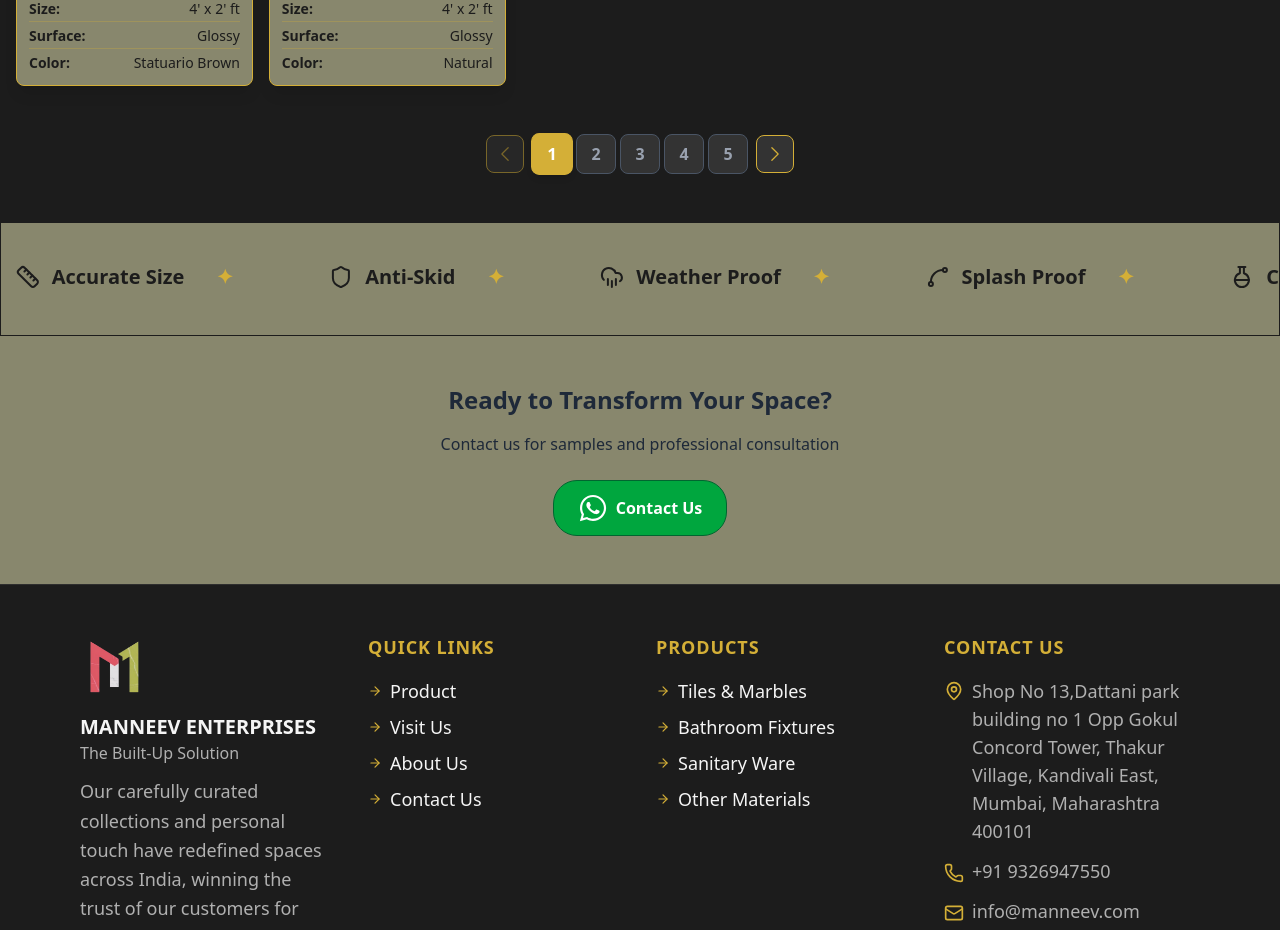
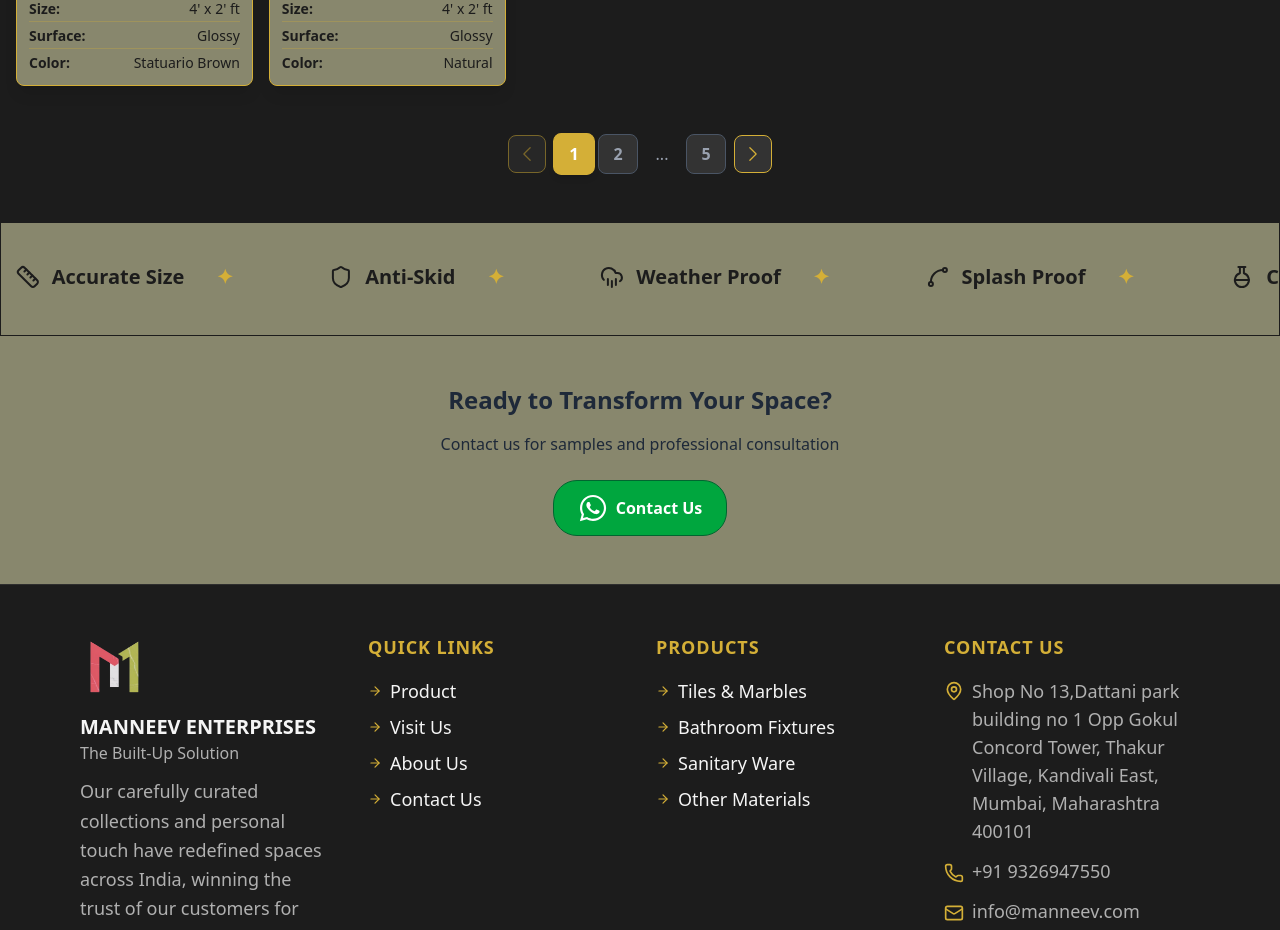
Before and after one commit to mithlesh-vishwakarma/jemil-manneev, a React (Vite) app: page /collections/tiles in a window 1280 px wide. Shown: the part 1840-2770 px from the top of the page. Built offline with nearby package versions, Linux system fonts and the light colour scheme.

Commit message:
changed pagination logic

```diff
--- a/src/components/ProductShowcase.tsx
+++ b/src/components/ProductShowcase.tsx
@@ -96,6 +96,35 @@ const ProductShowcase: React.FC<ProductShowcaseProps> = ({
     currentPage * itemsPerPage
   );
 
+  const getPaginationPages = () => {
+    const pages: (number | "dots")[] = [];
+
+    if (totalPages <= 4) {
+      return Array.from({ length: totalPages }, (_, i) => i + 1);
+    }
+
+    const start = Math.max(2, currentPage - 1);
+    const end = Math.min(totalPages - 1, currentPage + 1);
+
+    pages.push(1);
+
+    if (start > 2) {
+      pages.push("dots");
+    }
+
+    for (let i = start; i <= end; i++) {
+      pages.push(i);
+    }
+
+    if (end < totalPages - 1) {
+      pages.push("dots");
+    }
+
+    pages.push(totalPages);
+
+    return pages;
+  };
+
   return (
     <div className="min-h-screen bg-[#1c1c1c]">
       <section className="h-[75vh] relative bg-[linear-gradient(180deg,#faf5ff,rgba(250,246,255,0.6))] overflow-hidden">
@@ -169,10 +198,10 @@ const ProductShowcase: React.FC<ProductShowcaseProps> = ({
         {/* Products Grid */}
         {currentProducts.length > 0 ? (
           <div className="grid grid-cols-2 md:grid-cols-3 lg:grid-cols-4 xl:grid-cols-5 gap-4">
-            {currentProducts.map((product,i) => (
+            {currentProducts.map((product, i) => (
               <div
                 key={i}
-                className="bg-[#88876d] shadow-lg hover:shadow-xl transition-all duration-300 p-3 border border-[#D4AF37] rounded-lg group hover:-translate-y-1"
+                className="bg-[#88876d] shadow-lg hover:shadow-xl transition-all duration-300 p-2 md:p-3 border border-[#D4AF37] rounded-lg group hover:-translate-y-1"
               >
                 {/* Image */}
                 <div className="relative overflow-hidden rounded-md border border-[#D4AF37] aspect-square">
@@ -227,6 +256,7 @@ const ProductShowcase: React.FC<ProductShowcaseProps> = ({
         {/* Pagination */}
         {filteredProducts.length > itemsPerPage && (
           <div className="mt-12 flex justify-center items-center gap-2">
+            {/* Prev */}
             <button
               disabled={currentPage === 1}
               onClick={() => setCurrentPage((p) => p - 1)}
@@ -235,26 +265,48 @@ const ProductShowcase: React.FC<ProductShowcaseProps> = ({
               <ChevronLeftIcon className="w-5 h-5" />
             </button>
 
-            {/* Page Numbers */}
-            <div className="flex gap-1">
-              {Array.from({ length: totalPages }, (_, i) => i + 1).map(
-                (page) => (
+            {/* Desktop Page Numbers */}
+            <div className="hidden sm:flex gap-1">
+              {getPaginationPages().map((page, index) => {
+                if (page === "dots") {
+                  return (
+                    <span
+                      key={`dots-${index}`}
+                      className="w-10 h-10 flex items-center justify-center text-gray-400"
+                    >
+                      ...
+                    </span>
+                  );
+                }
+
+                return (
                   <button
                     key={page}
                     onClick={() => setCurrentPage(page)}
                     className={`w-10 h-10 rounded-lg border font-semibold transition-all duration-300
-                     ${
-                       currentPage === page
-                         ? "bg-[#D4AF37] text-white border-[#D4AF37] shadow-md scale-105"
-                         : "bg-white/10 text-gray-400 border-gray-600 hover:border-[#D4AF37] hover:text-[#D4AF37]"
-                     }`}
+              ${
+                currentPage === page
+                  ? "bg-[#D4AF37] text-white border-[#D4AF37] shadow-md scale-105"
+                  : "bg-white/10 text-gray-400 border-gray-600 hover:border-[#D4AF37] hover:text-[#D4AF37]"
+              }`}
                   >
                     {page}
                   </button>
-                )
-              )}
+                );
+              })}
             </div>
 
+            {/* Mobile Page Indicator */}
+            <div className="sm:hidden font-semibold text-gray-400 px-3">
+              Page{" "}
+              <span className="text-[#D4AF37] font-semibold">
+                {currentPage}
+              </span>{" "}
+              of{" "}
+              <span className="text-[#D4AF37] font-semibold">{totalPages}</span>
+            </div>
+
+            {/* Next */}
             <button
               disabled={currentPage === totalPages}
               onClick={() => setCurrentPage((p) => p + 1)}
--- a/src/pages/ProductCollections/Tiles.tsx
+++ b/src/pages/ProductCollections/Tiles.tsx
@@ -1,8 +1,5 @@
 // import React, { useMemo } from 'react';
 import ProductShowcase from "../../components/ProductShowcase";
-
-import carving704 from "../../assets/bg-main (1).webp";
-import sinker12 from "../../assets/bg-main (1).webp";
 import { useMemo } from "react";
 
 // ==== PRODUCT DATA ====
```
